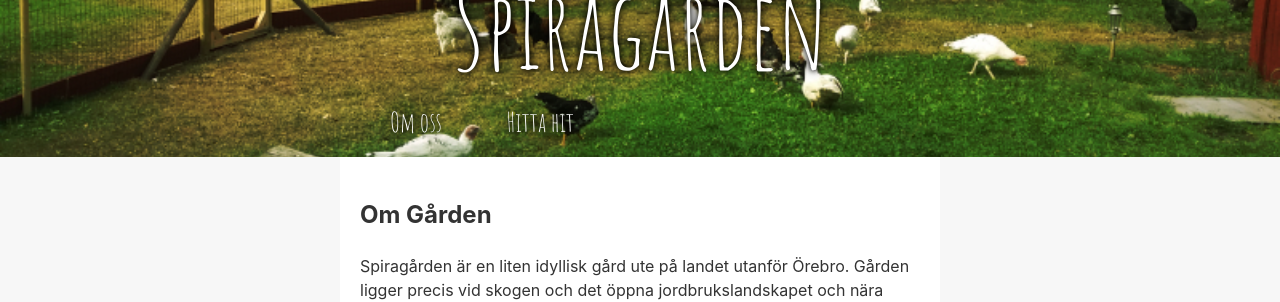
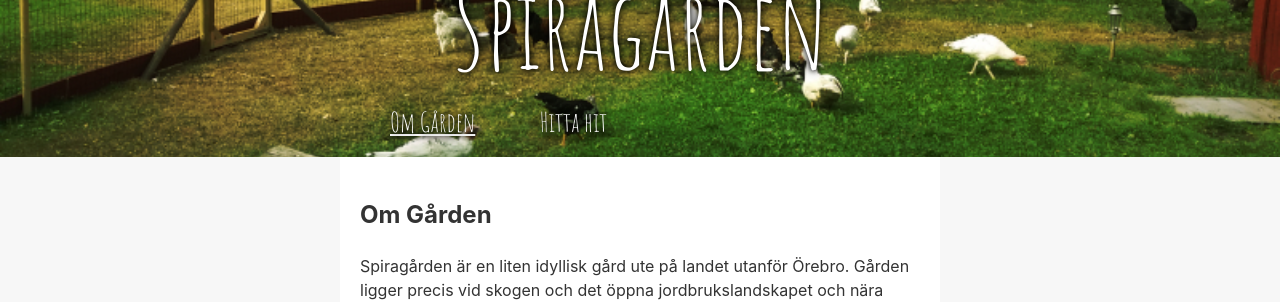
Before and after one commit to jeremistadler/spiragarden-web, a Jekyll site: the page built from index.md, in a window 1280 px wide. Shown: the part 164-466 px from the top of the page. Built offline with Jekyll 4.4.1, drawn with Linux system fonts in a browser that asks for light colours.

Commit message:
Try fix navbar

```diff
--- a/_includes/header.html
+++ b/_includes/header.html
@@ -19,8 +19,8 @@
 			<div class="title">Spiragården</div>
 		</div>
 
-    <ul class="navbar navbar-{{ page.id }}">
-      <li class="item"><a href="index" class="text">Om oss</a></li>
-      <li class="item"><a href="findus" class="text">Hitta hit</a></li>
+    <ul class="navbar navbar-{{ page.navId }}">
+      <li class="item"><a href="index" class="text home">Om Gården</a></li>
+      <li class="item"><a href="findus" class="text findus">Hitta hit</a></li>
     </ul>
 	</div>
--- a/assets/css/style.css
+++ b/assets/css/style.css
@@ -150,6 +150,14 @@ li {
 	text-shadow: 0 0 10px black, 0 0 5px black;
 }
 
+.navbar-home .home {
+	text-decoration: underline;
+}
+
+.navbar-findus .findus {
+	text-decoration: underline;
+}
+
 .content {
   max-width: 600px;
   background-color: #fff;
```
Also changed, not shown: findus.md (+1 -0 lines), index.md (+1 -0 lines).
